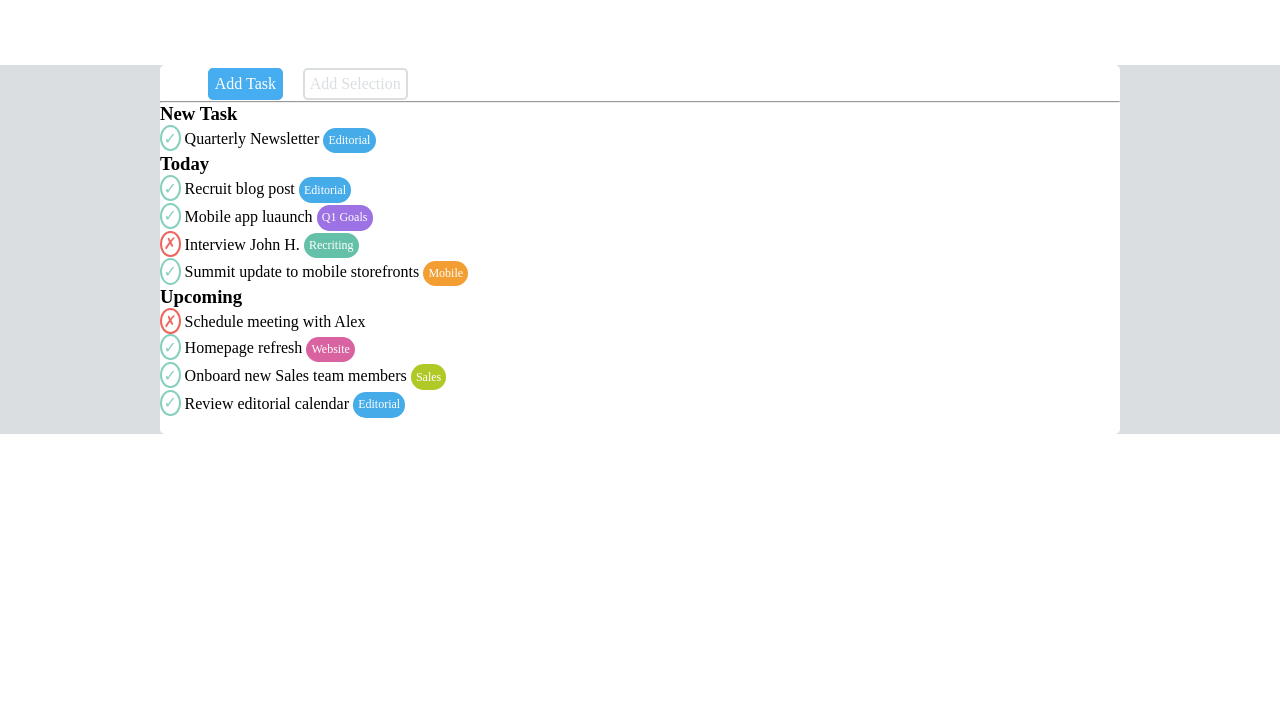
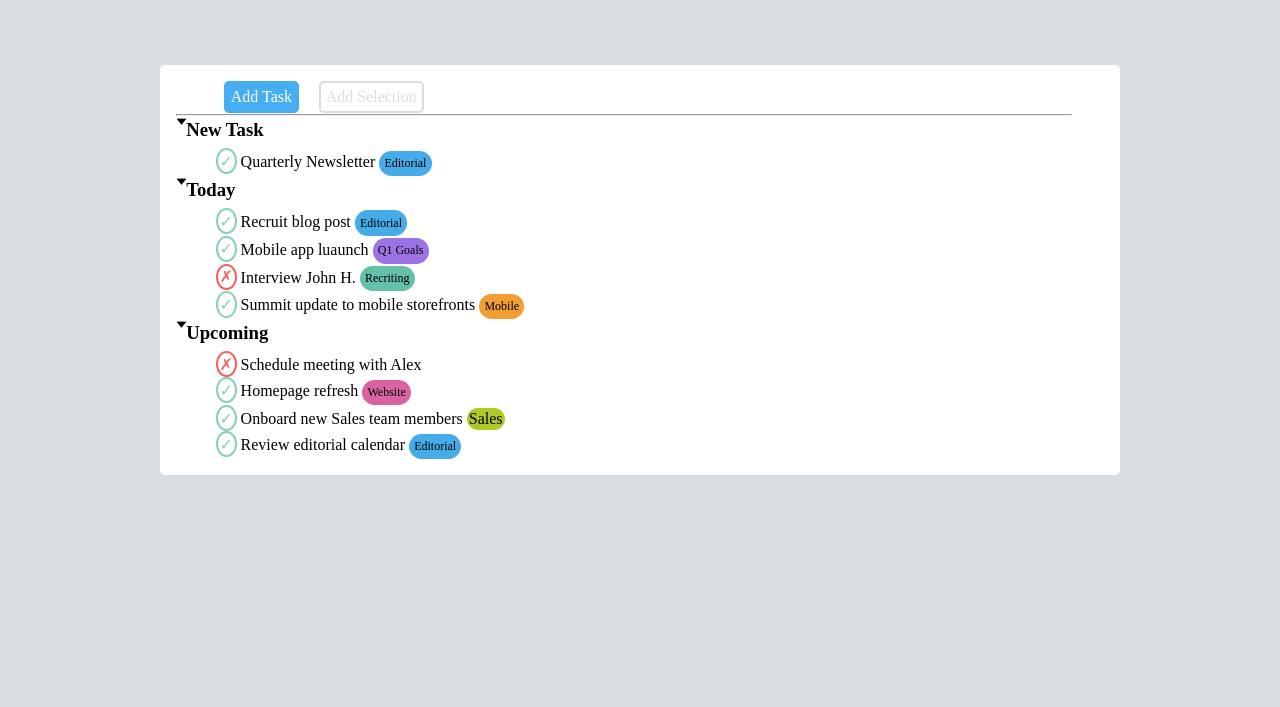
Before and after one commit to lorenzo-senettin/html-css-toboolist, a plain HTML site: page index.html in a window 1280 px wide. Shown: the part 93-800 px from the top of the page. Drawn offline with Linux system fonts and the light colour scheme.

Commit message:
edit list and add background

```diff
--- a/assets/css/style.css
+++ b/assets/css/style.css
@@ -2,16 +2,24 @@
     margin: 0;
 }
 
-.box {
+body {
     background-color: var(--tobo-back);
+    justify-content: center;
+    align-items: center;
+}
+
+header {
+    background-color: var(--tobo-white);
 }
 
 .divisor {
     justify-content: center;
     align-items: center;
     background-color: var(--tobo-white);
-    padding-top: 3px;
+    padding-top: 1rem;
+    padding-right: 3rem;
     padding-bottom: 1rem;
+    padding-left: 1rem;
     margin-top: 3rem;
     border-radius: 0.3rem;
 }
@@ -73,11 +81,8 @@
     display: inline-block;
 }
 
-.annotation {
+.todolist {
     display: inline-block;
-    padding: 0.2rem;
-    color: var(--tobo-white);
-    font-size: 12px;
 }
 
 .nope {
@@ -88,41 +93,53 @@
     display: inline-block;
 }
 
-.todolist {
+.editorial {
     display: inline-block;
-}
-
-#editorial {
+    padding: 0.2rem;
+    font-size: 12px;
     border: 0.15rem solid var(--tobo-edit);
     background-color: var(--tobo-edit);
     border-radius: 0.8rem;
 }
 
-#goals {
+.goals {
+    display: inline-block;
+    padding: 0.2rem;
+    font-size: 12px;
     border: 0.15rem solid var(--tobo-goals);
     background-color: var(--tobo-goals);
     border-radius: 0.8rem;
 }
 
-#recruiting {
+.recruiting {
+    display: inline-block;
+    padding: 0.2rem;
+    font-size: 12px;
     border: 0.15rem solid var(--tobo-recruiting);
     background-color: var(--tobo-recruiting);
     border-radius: 0.8rem;
 }
 
-#mobile {
+.mobile {
+    display: inline-block;
+    padding: 0.2rem;
+    font-size: 12px;
     border: 0.15rem solid var(--tobo-mobile);
     background-color: var(--tobo-mobile);
     border-radius: 0.8rem;
 }
 
-#website {
+.website {
+    display: inline-block;
+    padding: 0.2rem;
+    font-size: 12px;
     border: 0.15rem solid var(--tobo-website);
     background-color: var(--tobo-website);
     border-radius: 0.8rem;
 }
 
-#sales {
+.sales {
+    display: inline-block;
     border: 0.15rem solid var(--tobo-sales);
     background-color: var(--tobo-sales);
     border-radius: 0.8rem;
--- a/index.html
+++ b/index.html
@@ -2,7 +2,7 @@
 <html lang="en">
   <head>
     <meta charset="UTF-8">
-    <meta name="viewport" content="width=device-width, initial-scale=1.0">
+    <meta name="viewport" content="wclassth=device-wclassth, initial-scale=1.0">
     <title>toboolist</title>
     <link rel="stylesheet" href="./assets/css/style.css">
   </head>
@@ -24,54 +24,55 @@
           <div class="list">
             <div>
 
-              <div class="day"><h3>New Task</h3></div>
-              <div>
-                <div class="todolist"><span class="check">&#x2713;</span>
-                  Quarterly Newsletter</div>
-                <div id="editorial" class="annotation">Editorial</div>
-              </div>
+              <div class="day"><h3>&#129171;New Task</h3></div>
+              <ul>
+                <li class="todolist"><span class="check">&#x2713;</span>
+                  Quarterly Newsletter</li>
+                <li class="editorial">Editorial</li>
+              </ul>
             </div>
 
             <div>
-              <div class="day"><h3>Today</h3></div>
-              <div>
-                <div class="todolist"><span class="check">&#x2713;</span>
+              <div class="day"><h3>&#129171;Today</h3></div>
+              <ul>
+                <li class="todolist"><span class="check">&#x2713;</span>
                   Recruit
-                  blog post</div>
-                <div id="editorial" class="annotation">Editorial</div> <br>
-                <div class="todolist"><span class="check">&#x2713;</span> Mobile
+                  blog post</li>
+                <li class="editorial">Editorial</li> <br>
+                <li class="todolist"><span class="check">&#x2713;</span>
+                  Mobile
                   app
-                  luaunch</div>
-                <div id="goals" class="annotation">Q1 Goals</div> <br>
-                <div class="todolist"><span class="nope">&#x2717;</span>
+                  luaunch</li>
+                <li class="goals">Q1 Goals</li> <br>
+                <li class="todolist"><span class="nope">&#x2717;</span>
                   Interview
-                  John H.</div>
-                <div id="recruiting" class="annotation">Recriting</div> <br>
-                <div class="todolist"><span class="check">&#x2713;</span> Summit
-                  update to mobile storefronts</div>
-                <div id="mobile" class="annotation">Mobile</div>
-              </div>
+                  John H.</li>
+                <li class="recruiting">Recriting</li> <br>
+                <li class="todolist"><span class="check">&#x2713;</span>
+                  Summit
+                  update to mobile storefronts</li>
+                <li class="mobile">Mobile</li>
+              </ul>
             </div>
 
             <div>
-              <div class="upconing"><h3>Upcoming</h3></div>
-              <div>
-                <div class="todolist"><span class="nope">&#x2717;</span>
+              <div class="upconing"><h3>&#129171;Upcoming</h3></div>
+              <ul>
+                <li class="todolist"><span class="nope">&#x2717;</span>
                   Schedule
-                  meeting with Alex</div>
-                <div id class="annotation"></div> <br>
-                <div class="todolist"><span class="check">&#x2713;</span>
+                  meeting with Alex</li> <br>
+                <li class="todolist"><span class="check">&#x2713;</span>
                   Homepage
-                  refresh</div>
-                <div id="website" class="annotation">Website</div> <br>
-                <div class="todolist"><span class="check">&#x2713;</span>
+                  refresh</li>
+                <li class="website">Website</li> <br>
+                <li class="todolist"><span class="check">&#x2713;</span>
                   Onboard
-                  new Sales team members</div>
-                <div id="sales" class="annotation">Sales</div> <br>
-                <div class="todolist"><span class="check">&#x2713;</span> Review
-                  editorial calendar</div>
-                <div id="editorial" class="annotation">Editorial</div> <br>
-              </div>
+                  new Sales team members</li>
+                <li class="sales">Sales</li> <br>
+                <li class="todolist"><span class="check">&#x2713;</span> Review
+                  editorial calendar</li>
+                <li class="editorial">Editorial</li> <br>
+              </ul>
             </div>
           </div>
 
```
